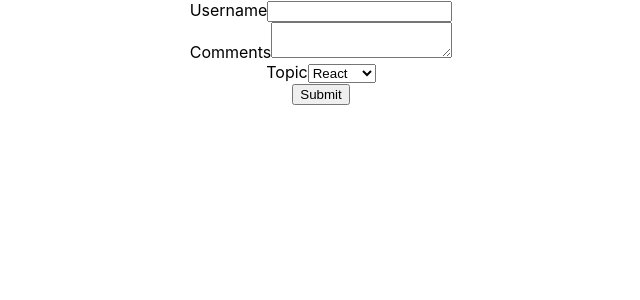
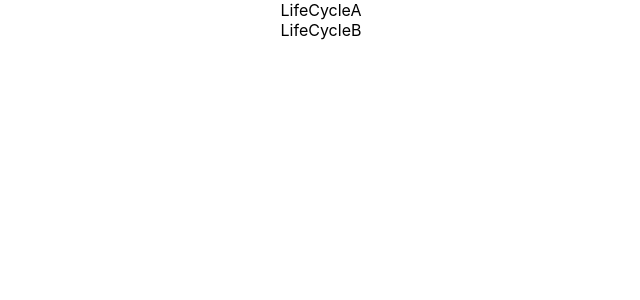
Before and after one commit to CalebCoughenour/react-codevolution, a React (Create React App) app: page / in a window 1280 px wide. Shown: the top 300 px of the page, without its empty margins (319-959 px from the left). Built offline with nearby package versions, Linux system fonts and the light colour scheme.

Commit message:
demonstrate life cycle of methods

```diff
--- a/src/App.js
+++ b/src/App.js
@@ -16,11 +16,13 @@
 import './appStyles.css';
 import styles from './appStyles.module.css';
 import Form from './Components/Form';
+import LifeCycleA from './Components/LifeCycleA';
 
 function App() {
   return (
     <div className="App">
-      <Form />
+      <LifeCycleA />
+      {/* <Form /> */}
       {/* <h1 className='error'>Error</h1>
       <h1 className={styles.success}>Success</h1>
       <Inline /> */}
--- /dev/null
+++ b/src/Components/LifeCycleA.js
@@ -0,0 +1,35 @@
+import React, { Component } from 'react'
+import LifeCycleB from './LifeCycleB'
+
+class LifeCycleA extends Component {
+
+  constructor(props) {
+    super(props)
+
+    this.state = {
+       name: 'Caleb'
+    }
+    console.log('LifeCycle A Constructor')
+  }
+
+  static getDerivedStateFromProps(props, state) {
+    console.log('LifeCycleA getDerivedStateFromProps')
+    return null
+  }
+
+  componentDidMount() {
+    console.log('LifeCycleA Did Mount')
+  }
+
+  render() {
+    console.log('LifeCycleA render')
+    return (
+      <div>
+        <div>LifeCycleA</div>
+        <LifeCycleB />
+      </div>
+    )
+  }
+}
+
+export default LifeCycleA
--- /dev/null
+++ b/src/Components/LifeCycleB.js
@@ -0,0 +1,33 @@
+import React, { Component } from 'react'
+
+class LifeCycleB extends Component {
+
+  constructor(props) {
+    super(props)
+
+    this.state = {
+       name: 'Caleb'
+    }
+    console.log('LifeCycleB Constructor')
+  }
+
+  static getDerivedStateFromProps(props, state) {
+    console.log('LifeCycleB getDerivedStateFromProps')
+    return null
+  }
+
+  componentDidMount() {
+    console.log('LifeCycleB Did Mount')
+  }
+
+  render() {
+    console.log('LifeCycleB render')
+    return (
+      <div>
+        LifeCycleB
+      </div>
+    )
+  }
+}
+
+export default LifeCycleB
```
